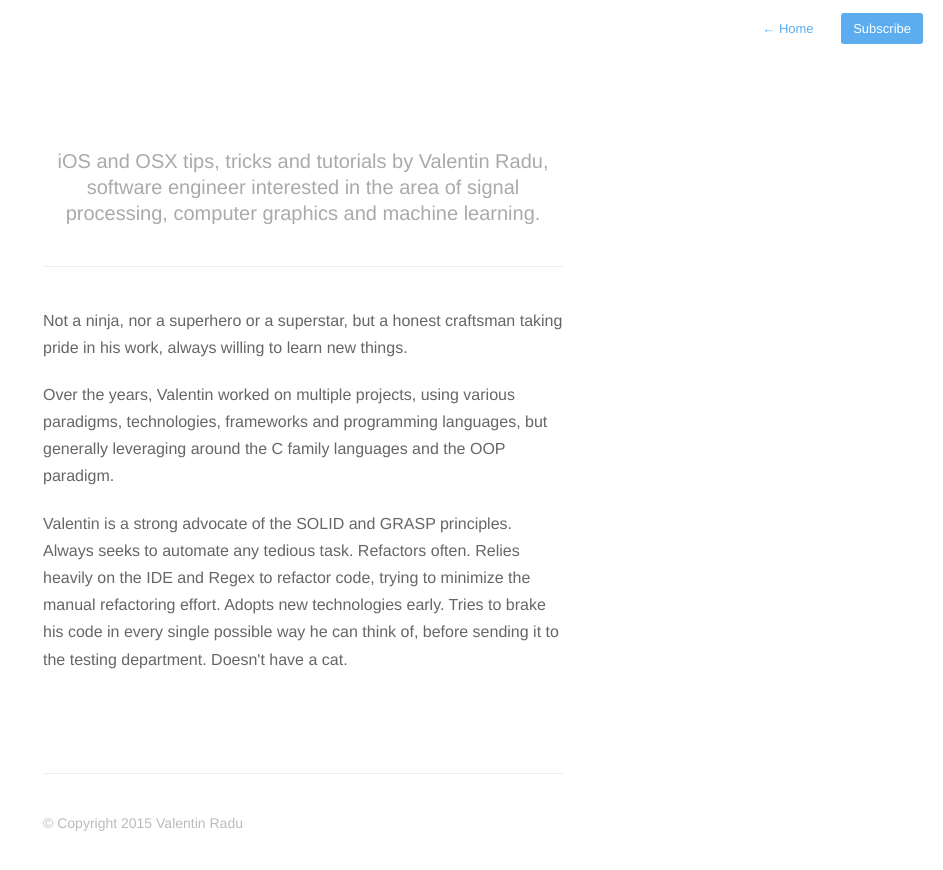
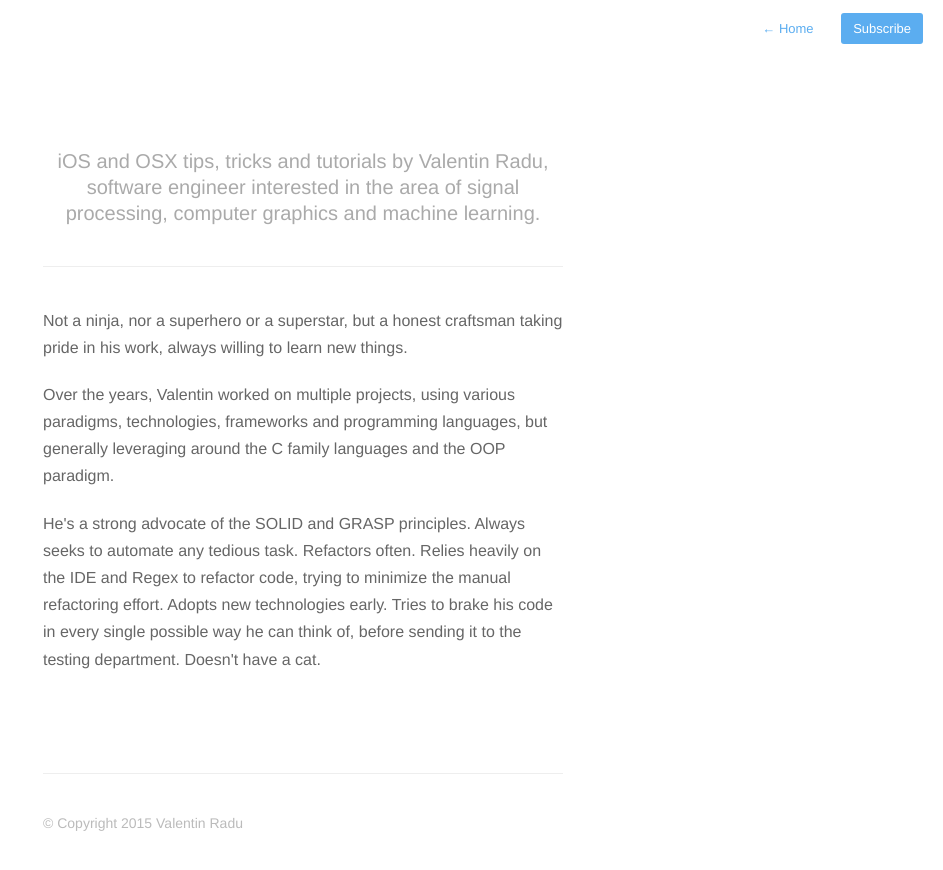
Before and after one commit to valentinradu/valentinradu.github.io, a Jekyll site: the page built from about.md, in a window 1280 px wide. Shown: the top 870 px of the page, without its empty margins (337-1280 px from the left). Built offline with Jekyll 4.4.1, drawn with Linux system fonts in a browser that asks for light colours; nearby versions of some CDN libraries.

Commit message:
Updated description

```diff
--- a/about.md
+++ b/about.md
@@ -8,7 +8,7 @@ Not a ninja, nor a superhero or a superstar, but a honest craftsman taking pride
 
 Over the years, Valentin worked on multiple projects, using various paradigms, technologies, frameworks and programming languages, but generally leveraging around the C family languages and the OOP paradigm.
 
-Valentin is a strong advocate of the SOLID and GRASP principles.
+He's a strong advocate of the SOLID and GRASP principles.
 Always seeks to automate any tedious task.
 Refactors often.
 Relies heavily on the IDE and Regex to refactor code, trying to minimize the manual refactoring effort.
```
